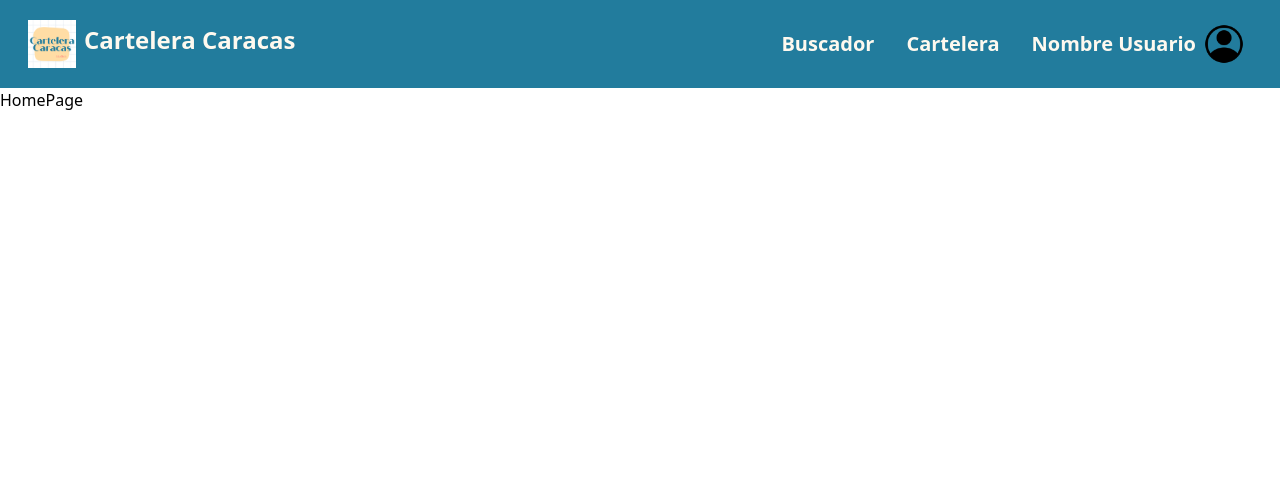
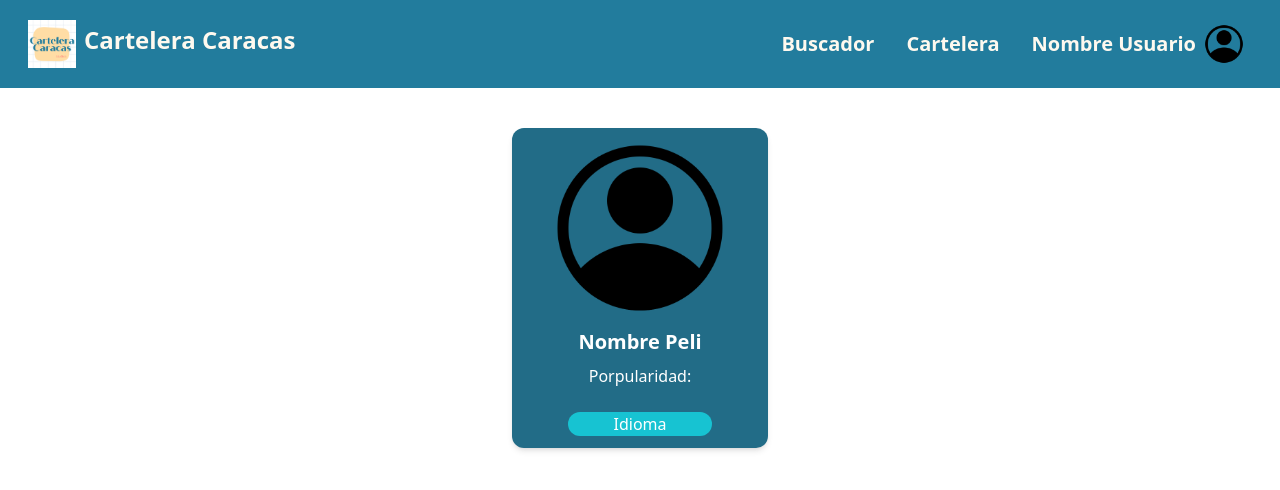
Before and after one commit to Emirs2002/Microproyecto-II-Rodriguez-Santos, a React (Vite) app: page / in a window 1280 px wide. Shown: the top 490 px of the page. Built offline with nearby package versions, Linux system fonts and the light colour scheme.

Commit message:
card creada

```diff
--- /dev/null
+++ b/src/components/Card/Card.jsx
@@ -0,0 +1,22 @@
+import React from "react";
+
+export function Card() {
+  return (
+    <div class="grid grid-cols-2 md:grid-cols-1 md:justify-center md:items-center md:h-80 h-40 p-2 mt-10 md:w-64 w-full container mx-auto bg-[#226c87] rounded-xl shadow-md mb-5">
+      <div className=" md:flex md:justify-center">
+        <img
+          className="md:w-44 w-36"
+          src="src/assets/images/user.png"
+          alt="Poster"
+        />
+      </div>
+      <div className="md:flex md:flex-col md:items-center ">
+        <div className="pt-1 text-white text-xl font-bold">Nombre Peli</div>
+        <div className="text-white flex justify-start m-2">Porpularidad:</div>
+        <div className=" w-36 grid justify-items-center rounded-xl text-white bg-[#17c3d2] mt-4">
+          Idioma
+        </div>
+      </div>
+    </div>
+  );
+}
--- /dev/null
+++ b/src/components/Card/index.module.css
@@ -0,0 +1,3 @@
+@tailwind base;
+@tailwind components;
+@tailwind utilities;
--- a/src/pages/HomePage/HomePage.jsx
+++ b/src/pages/HomePage/HomePage.jsx
@@ -1,7 +1,10 @@
-import React from 'react'
+import React from "react";
+import { Card } from "../../components/Card/Card";
 
 export function HomePage() {
   return (
-    <div>HomePage</div>
-  )
+    <div>
+      <Card />
+    </div>
+  );
 }
--- /dev/null
+++ b/src/utils/the-movie-db.js
@@ -0,0 +1,7 @@
+import axios from "axios";
+
+export async function fetchMovies() {
+  return axios.get(
+    "https://api.themoviedb.org/3/movie/550?api_key=9f1212063dfef6c418d0a5e248e05c78"
+  );
+}
```
